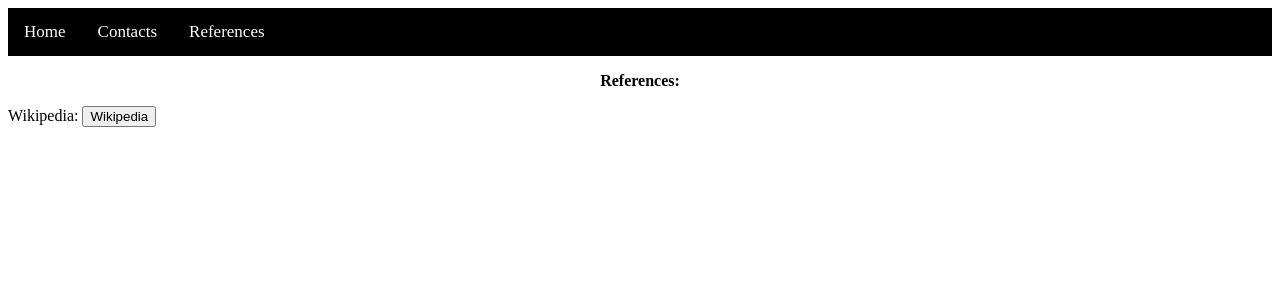
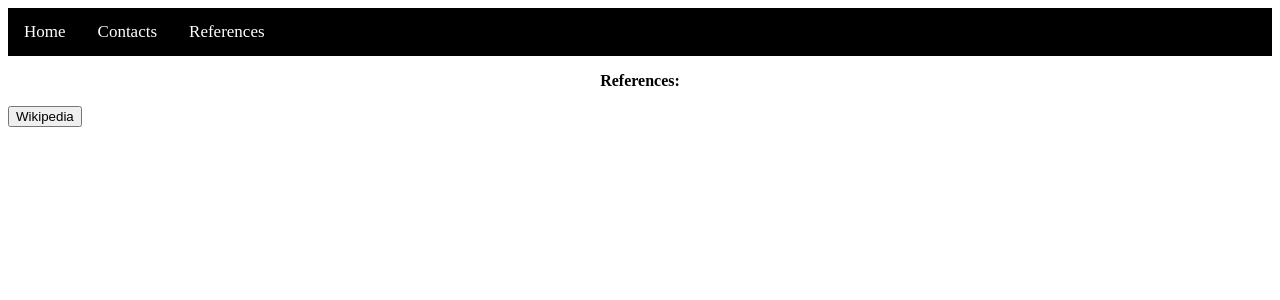
Before and after one commit to gawkies/gawkies.github.io, a Jekyll site: the page References.html, which Jekyll copies as it is, in a window 1280 px wide. Shown: the top 300 px of the page. Built offline with Jekyll 4.4.1, drawn with Linux system fonts in a browser that asks for light colours.

Commit message:
Update References.html

```diff
--- a/References.html
+++ b/References.html
@@ -4,7 +4,7 @@
 
 <html xmlns="http://www.w3.org/1999/xhtml">
 
-<head runat="server">
+<head >
 
     <title></title>
 
@@ -12,7 +12,7 @@
 
 <body>
 
-    <form id="form1" runat="server">
+    <form id="form1" >
 
         <div>
             <div class="topnav">
@@ -41,7 +41,7 @@
              </style>
             <p><center><b>References:</b></center></b></p>
             <p>
-                Wikipedia: <button <a href="https://en.wikipedia.org/wiki/Major_League_Baseball_draft">Wikipedia</a></button>
+                <input type="button" onclick="href='https://en.wikipedia.org/wiki/Major_League_Baseball_draft';", value="Wikipedia" />
             </p>
 
         </div>
```
